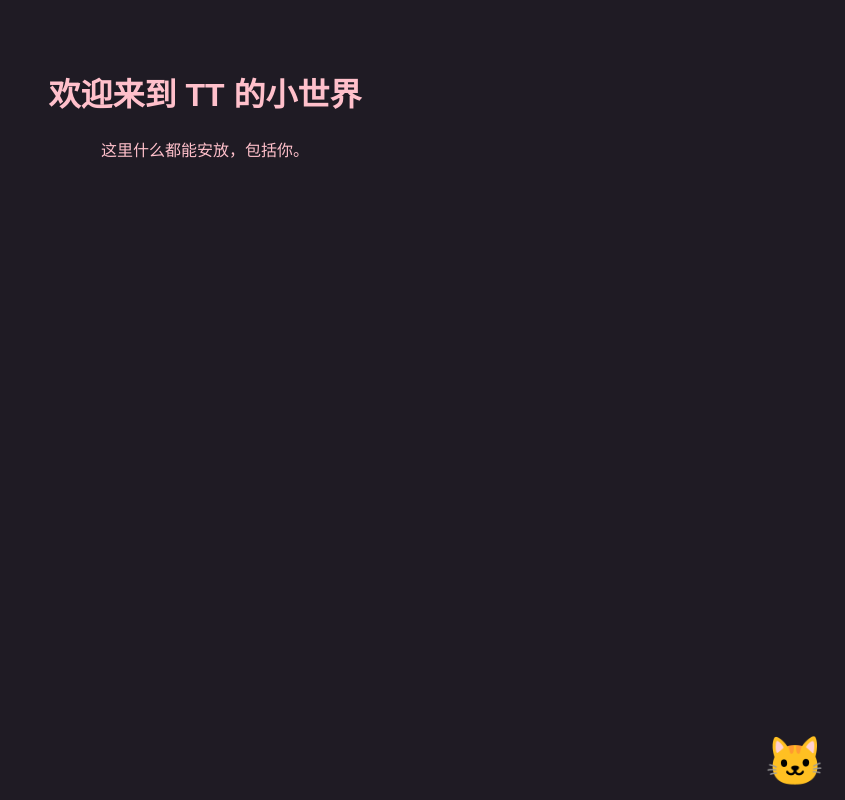
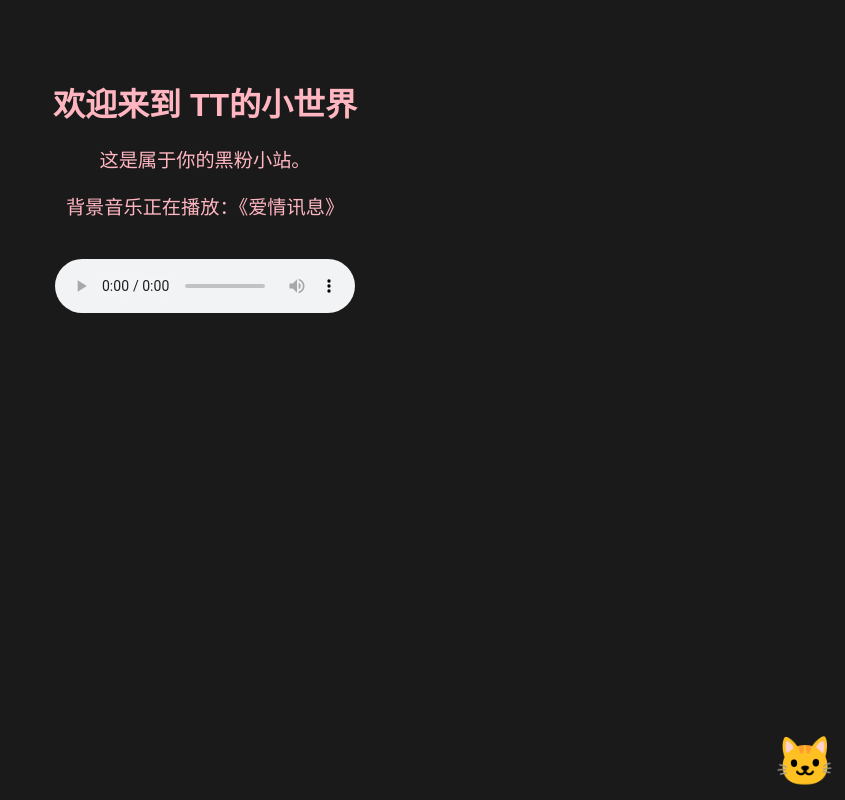
Before and after one commit to lyin713/tt-cute-site, a plain HTML site: page index.html in a window 1280 px wide. Shown: the whole page, without its empty margins (435-1280 px from the left). Drawn offline with Linux system fonts and the light colour scheme.

Commit message:
Add files via upload

```diff
--- a/index.html
+++ b/index.html
@@ -1,39 +1,48 @@
 
 <!DOCTYPE html>
-<html lang="zh">
+<html lang="zh-CN">
 <head>
   <meta charset="UTF-8" />
-  <meta name="viewport" content="width=device-width, initial-scale=1.0" />
+  <meta name="viewport" content="width=device-width, initial-scale=1.0"/>
   <title>TT的小世界</title>
   <style>
     body {
-      background-color: #1f1b24;
-      color: #ffc0cb;
-      font-family: 'Arial', sans-serif;
+      background-color: #1a1a1a;
+      color: #ffb6c1;
+      font-family: "微软雅黑", sans-serif;
       text-align: center;
-      padding: 40px;
+      padding: 50px;
+    }
+    h1 {
+      font-size: 2em;
+      margin-bottom: 0.5em;
+    }
+    p {
+      font-size: 1.2em;
+    }
+    audio {
+      margin-top: 20px;
     }
     .cat {
-      font-size: 48px;
+      font-size: 3em;
       animation: bounce 1s infinite;
       position: fixed;
       bottom: 10px;
-      right: 20px;
+      right: 10px;
     }
     @keyframes bounce {
       0%, 100% { transform: translateY(0); }
-      50% { transform: translateY(-15px); }
-    }
-    audio {
-      display: none;
+      50% { transform: translateY(-10px); }
     }
   </style>
 </head>
 <body>
-  <h1>欢迎来到 TT 的小世界</h1>
-  <p>这里什么都能安放，包括你。</p>
-  <audio autoplay loop>
-    <source src="https://music.163.com/song/media/outer/url?id=25638287.mp3" type="audio/mpeg" />
+  <h1>欢迎来到 TT的小世界</h1>
+  <p>这是属于你的黑粉小站。</p>
+  <p>背景音乐正在播放：《爱情讯息》</p>
+  <audio autoplay loop controls>
+    <source src="https://music.163.com/song/media/outer/url?id=25638287.mp3" type="audio/mpeg">
+    你的浏览器不支持 audio 标签。
   </audio>
   <div class="cat">🐱</div>
 </body>
```
